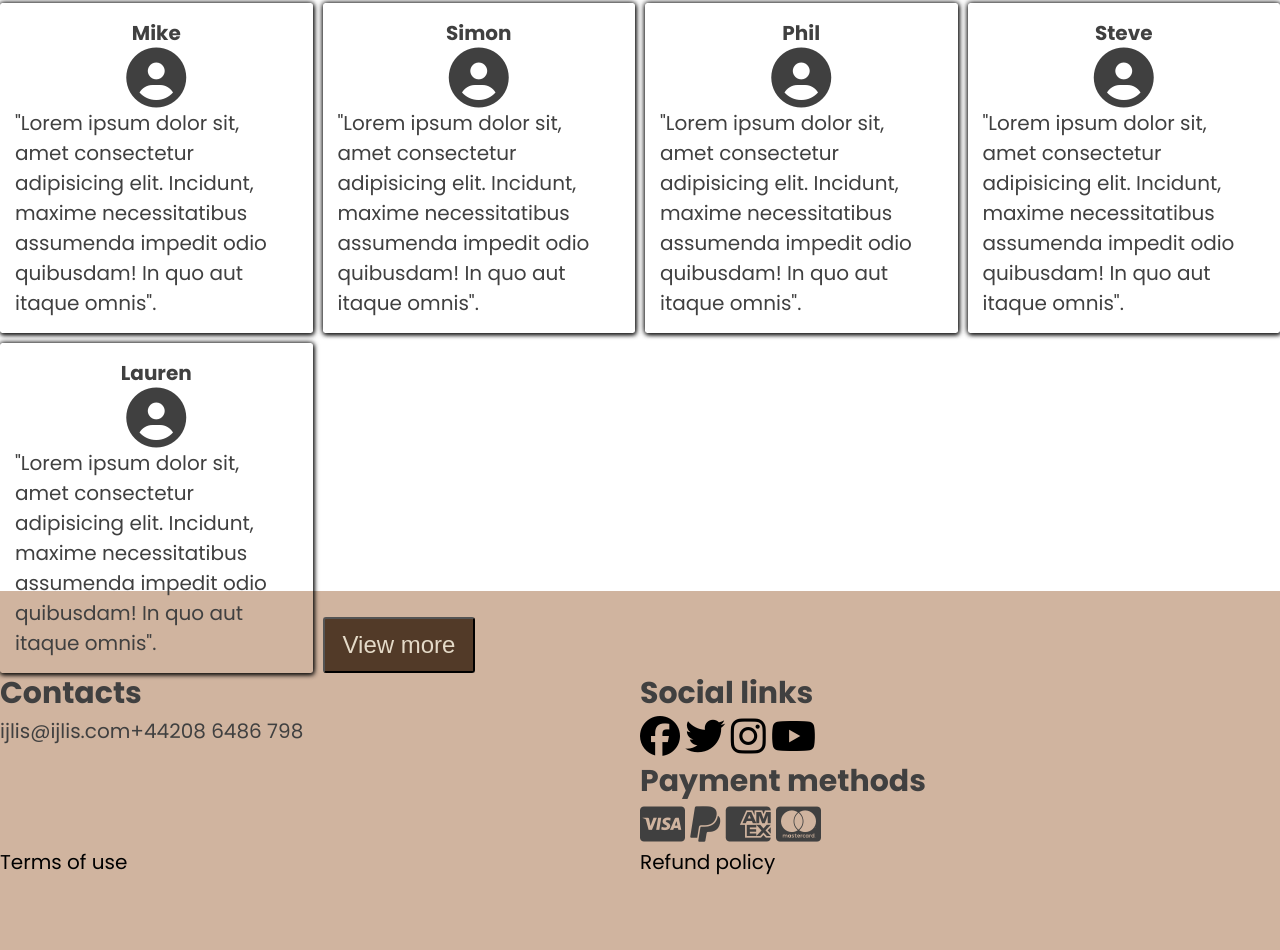
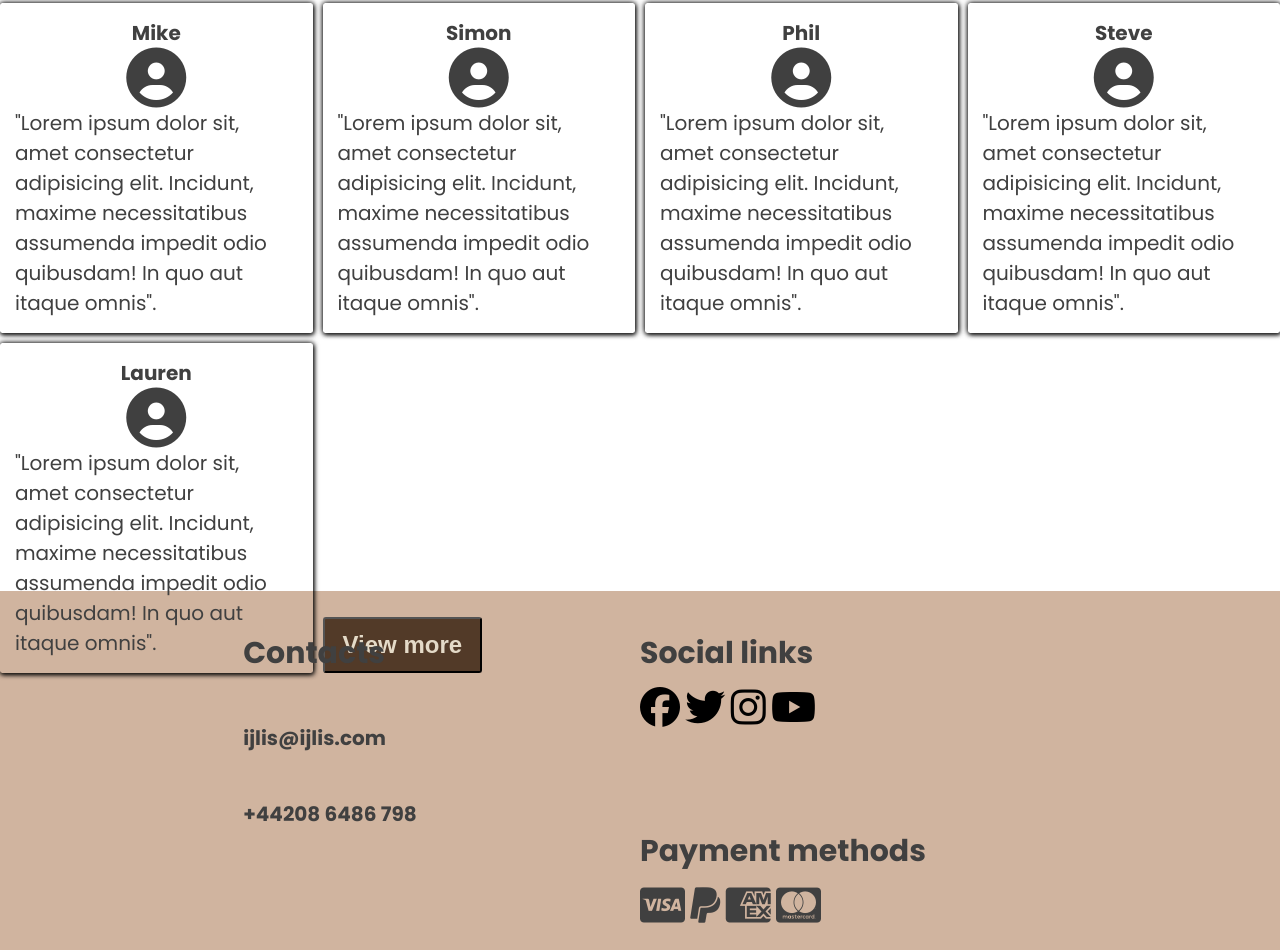
Before and after one commit to hussain04168/Ijlis, a plain HTML site: page index.html in a window 1280 px wide. Shown: the part 1850-2800 px from the top of the page. Drawn offline with Linux system fonts and the light colour scheme.

Commit message:
Structured and styled the footer

```diff
--- a/index.html
+++ b/index.html
@@ -42,7 +42,7 @@
     <!---------------------
         Navigation start
         --------------------->
-    <nav class="navigation-container">
+    <nav class="navigation-container" id="top">
       <!-- logo start -->
       <img src="logo.png" alt="picture of company logo" class="company-logo" />
       <!-- logo end -->
@@ -259,23 +259,33 @@
 
       <div class="social-links-container">
         <h2 class="socials-title">Social links</h2>
+        <div>
           <a href="#" class="social fab fa-facebook fa-2x"></a>
           <a href="#" class="social fab fa-twitter fa-2x"></a>
           <a href="#" class="social fab fa-instagram fa-2x"></a>
           <a href="#" class="social fab fa-youtube fa-2x"></a>
         </div>
-      <div class="terms-container"></div>
+      </div>
 
       <div class="payment-methods">
         <h2 class="payment-title">Payment methods</h2>
+        <div>
           <span class="pay fa fa-cc-visa fa-2x"></span>
           <span class="pay fab fa-paypal fa-2x"></span>
           <span class="pay fa fa-cc-amex fa-2x"></span>
           <span class="pay fa fa-cc-mastercard fa-2x"></span>
         </div>
+      </div>
 
-      <a href="#" class="terms">Terms of use</a
-      ><a href="#" class="refund">Refund policy</a>
+      <div class="terms-container">
+        <a href="#" class="terms-btn">Terms of use</a>
+        <a href="#" class="refund-btn">Refund policy</a>
+      </div>
+      <!-- logo start -->
+      <a href="#top" class="footer-logo"
+        ><img src="logo.png" alt="picture of company logo" class="company-logo"
+      /></a>
+      <!-- logo end -->
     </footer>
     <!------------------------
           Footer end
--- a/style.css
+++ b/style.css
@@ -29,7 +29,7 @@ a {
   --fourthColor: #e4dac8;
   --mainFontSize: 1.25rem;
   --btnPadding: 0.5em 0.75em;
-  --btnTransition: 0.3s ease-in-out;
+  --btnTransition: all 0.3s ease-in-out;
   --mainLetterSpacing: 0.05em;
 }
 /******************
@@ -114,6 +114,7 @@ body {
   border: 5px solid var(--mainColor);
   border-radius: 2px;
   cursor: pointer;
+  font-weight: 700;
   color: var(--mainColor);
   transition: var(--btnTransition);
   letter-spacing: var(--mainLetterSpacing);
@@ -177,6 +178,7 @@ body {
   margin-top: 1rem;
   transition: var(--btnTransition);
   border-radius: 3px;
+  font-weight: 700;
 }
 
 .featured-collection-btn:hover {
@@ -282,6 +284,7 @@ body {
   outline: none;
   cursor: pointer;
   border-radius: 3px;
+  font-weight: 700;
 }
 
 .testimonies-btn:hover {
@@ -297,10 +300,80 @@ body {
 *******************************/
 footer {
   background-color: var(--thirdColor);
-  padding: 4em 0;
+  padding: 2em 1em;
   display: grid;
   grid-template-columns: repeat(2, 1fr);
+  grid-template-areas:
+    "contact social"
+    "contact payment"
+    "logo terms";
+  height: 80vh;
 }
+
+.contact-container {
+  grid-area: contact;
+  /* background-color: sandybrown; */
+  place-self: start center;
+  display: flex;
+  flex-direction: column;
+  justify-content: space-between;
+  height: 50%;
+  font-weight: 700;
+}
+
+.social-links-container {
+  grid-area: social;
+  display: flex;
+  flex-direction: column;
+  /* background-color: seagreen; */
+  justify-content: space-between;
+  height: 50%;
+}
+
+.social {
+  transition: var(--btnTransition);
+}
+
+.social:hover {
+  color: var(--fourthColor);
+}
+
+.payment-methods {
+  grid-area: payment;
+  /* background-color: seashell; */
+  display: flex;
+  flex-direction: column;
+  justify-content: space-between;
+  height: 50%;
+}
+
+.terms-container {
+  grid-area: terms;
+  /* background-color: sienna; */
+}
+
+.terms-btn,
+.refund-btn {
+  background-color: var(--fourthColor);
+  color: var(--mainColor);
+  padding: var(--btnPadding);
+  border-radius: 5px;
+  letter-spacing: var(--mainLetterSpacing);
+  transition: var(--btnTransition);
+  font-weight: 700;
+}
+
+.terms-btn:hover,
+.refund-btn:hover {
+  background-color: var(--mainColor);
+  color: var(--fourthColor);
+}
+
+.footer-logo {
+  grid-area: logo;
+  place-self: start center;
+}
+
 /******************************
   ** Footer end
 *******************************/
```
Lines whose indentation alone changed are shown as unchanged.
